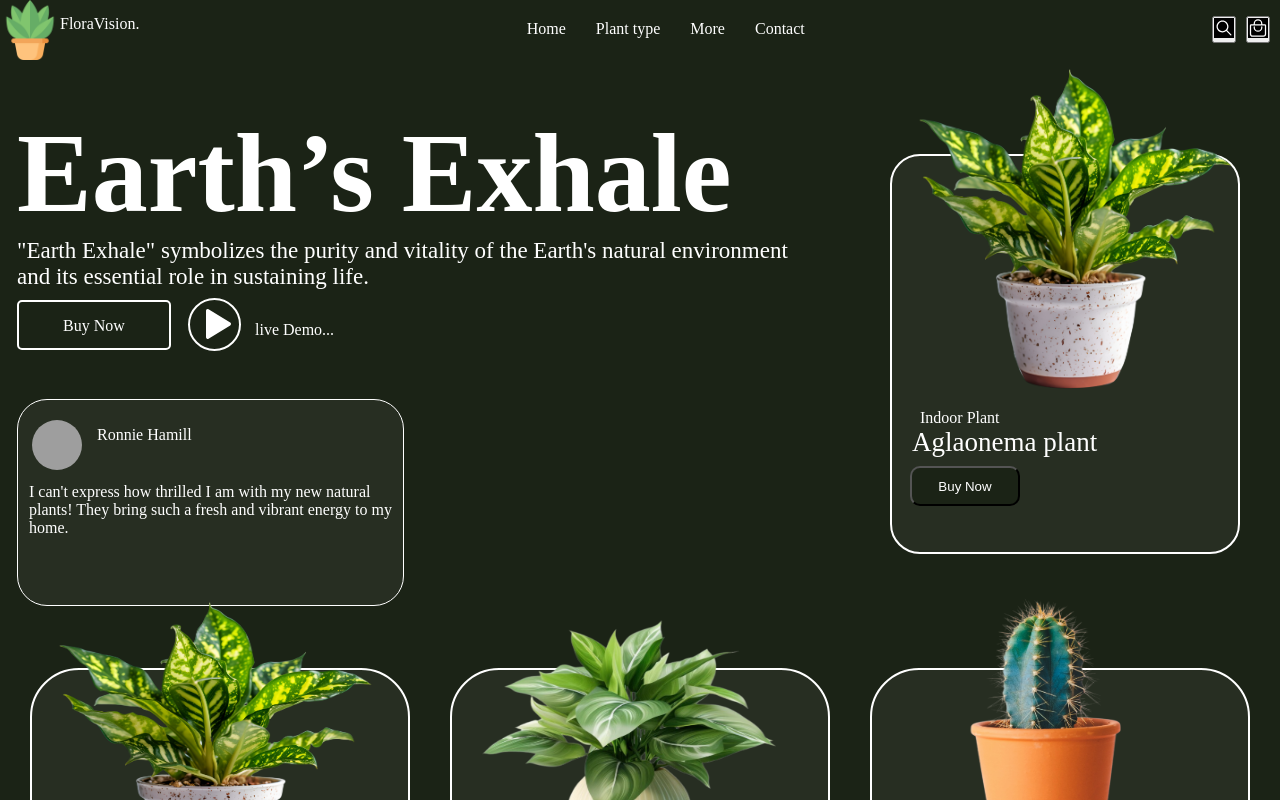
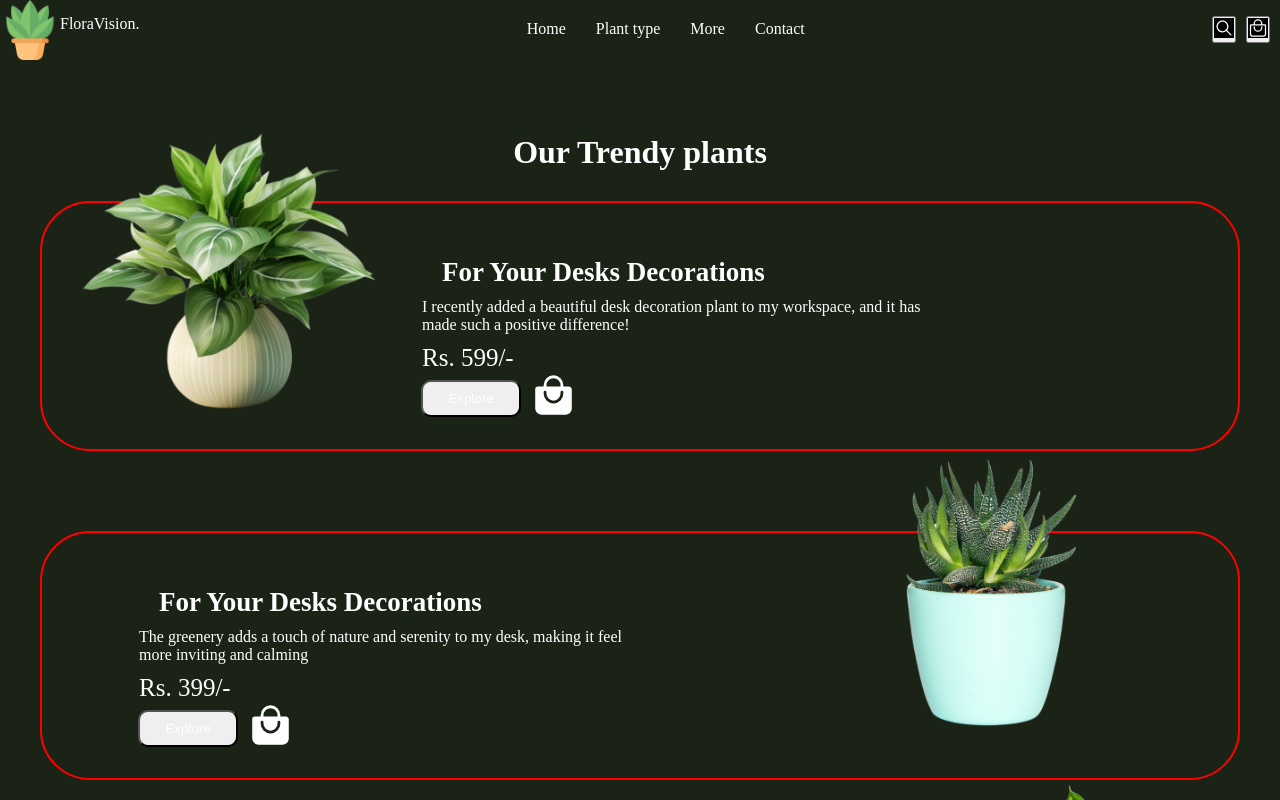
Before and after one commit to Ashish521523/Plant, a React (Vite) app: page / in a window 1280 px wide. Shown: the top 800 px of the page. Built offline with nearby package versions, Linux system fonts and the light colour scheme; grey boxes are pictures that could not be loaded.

Commit message:
Updated plant

```diff
--- a/src/App.jsx
+++ b/src/App.jsx
@@ -2,10 +2,12 @@ import "./App.css";
 import Card from "./Component/Card";
 import Header from "./Component/Header";
 import Home from "./Component/Home";
+import Trendy_plant from "./Component/Trendy_plant";
 function App() {
   return (
     <div className="AppContenar">
       <Header></Header>
+      <Trendy_plant></Trendy_plant>
       <Home></Home>
       <Card></Card>
     </div>
```
